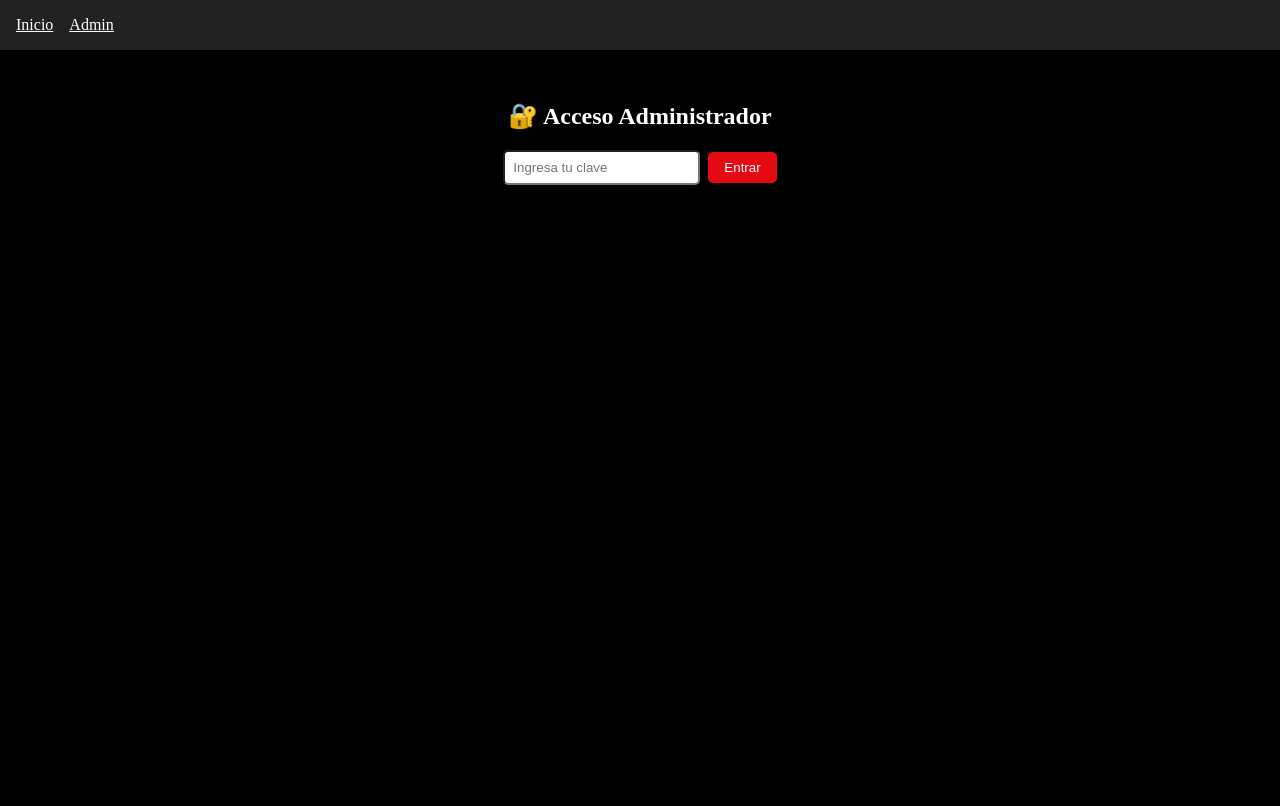
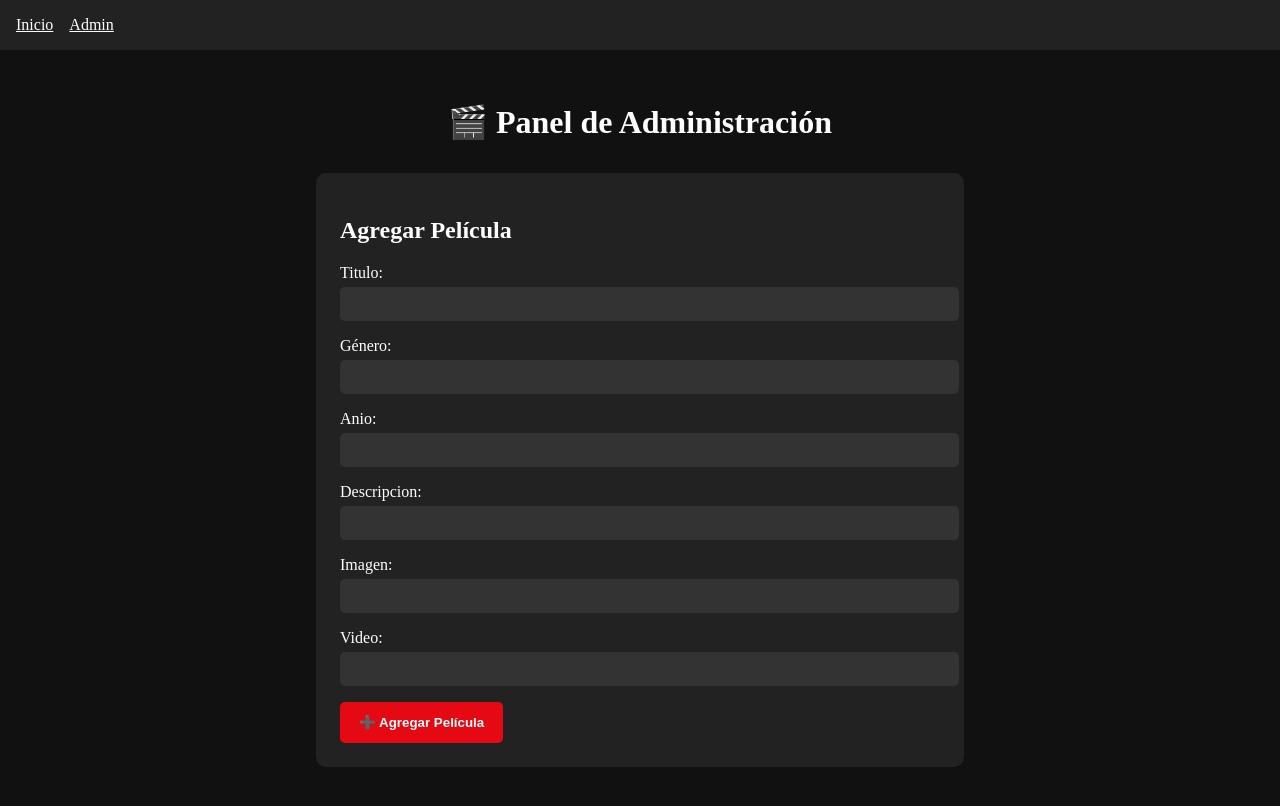
Before and after one commit to Ovi-Orlando/The-mayor, a React (Vite) app: page /admin in a window 1280 px wide. Shown: the top 806 px of the page. Built offline with nearby package versions, Linux system fonts and the light colour scheme.

Commit message:
Update Admin.jsx

```diff
--- a/src/pages/Admin.jsx
+++ b/src/pages/Admin.jsx
@@ -1,34 +1,120 @@
 import { useState } from "react";
 
 export default function Admin() {
-  const [clave, setClave] = useState("");
-  const [autenticado, setAutenticado] = useState(false);
+  const [peliculas, setPeliculas] = useState([]);
+  const [form, setForm] = useState({
+    titulo: "",
+    género: "",
+    anio: "",
+    descripcion: "",
+    imagen: "",
+    video: "",
+  });
 
-  const verificarClave = () => {
-    if (clave === "admin_ovi") setAutenticado(true);
-    else alert("Clave incorrecta");
+  const handleChange = (e) => {
+    setForm({ ...form, [e.target.name]: e.target.value });
+  };
+
+  const handleSubmit = (e) => {
+    e.preventDefault();
+    const nuevaPelicula = { ...form, id: Date.now() };
+    setPeliculas([...peliculas, nuevaPelicula]);
+    setForm({ titulo: "", género: "", anio: "", descripcion: "", imagen: "", video: "" });
+  };
+
+  const eliminar = (id) => {
+    setPeliculas(peliculas.filter((p) => p.id !== id));
   };
 
   return (
-    <div style={{ background: "#000", color: "#fff", minHeight: "100vh", padding: "2rem" }}>
-      {!autenticado ? (
-        <div style={{ textAlign: "center" }}>
-          <h2>🔐 Acceso Administrador</h2>
-          <input
-            type="password"
-            placeholder="Ingresa tu clave"
-            value={clave}
-            onChange={(e) => setClave(e.target.value)}
-            style={{ padding: "0.5rem", borderRadius: "5px", marginRight: "0.5rem" }}
-          />
-          <button onClick={verificarClave} style={{ padding: "0.5rem 1rem", background: "#e50914", color: "#fff", border: "none", borderRadius: "5px" }}>
-            Entrar
-          </button>
-        </div>
-      ) : (
-        <div style={{ textAlign: "center" }}>
-          <h1>🎬 Panel de Administración</h1>
-          <p>Aquí podrás subir y gestionar tus películas (versión completa próximamente).</p>
+    <div style={{ padding: "2rem", backgroundColor: "#111", color: "#fff", minHeight: "100vh" }}>
+      <h1 style={{ textAlign: "center", marginBottom: "2rem" }}>🎬 Panel de Administración</h1>
+
+      <form
+        onSubmit={handleSubmit}
+        style={{
+          maxWidth: "600px",
+          margin: "0 auto 2rem",
+          background: "#222",
+          padding: "1.5rem",
+          borderRadius: "10px",
+        }}
+      >
+        <h2>Agregar Película</h2>
+        {["titulo", "género", "anio", "descripcion", "imagen", "video"].map((campo) => (
+          <div key={campo} style={{ marginBottom: "1rem" }}>
+            <label style={{ display: "block", marginBottom: "0.3rem" }}>
+              {campo.charAt(0).toUpperCase() + campo.slice(1)}:
+            </label>
+            <input
+              type="text"
+              name={campo}
+              value={form[campo]}
+              onChange={handleChange}
+              required
+              style={{
+                width: "100%",
+                padding: "0.6rem",
+                borderRadius: "5px",
+                border: "none",
+                background: "#333",
+                color: "#fff",
+              }}
+            />
+          </div>
+        ))}
+
+        <button
+          type="submit"
+          style={{
+            background: "#e50914",
+            border: "none",
+            padding: "0.8rem 1.2rem",
+            color: "#fff",
+            borderRadius: "5px",
+            cursor: "pointer",
+            fontWeight: "bold",
+          }}
+        >
+          ➕ Agregar Película
+        </button>
+      </form>
+
+      {peliculas.length > 0 && (
+        <div>
+          <h2 style={{ textAlign: "center", marginBottom: "1rem" }}>Películas añadidas</h2>
+          <div
+            style={{
+              display: "grid",
+              gridTemplateColumns: "repeat(auto-fit, minmax(250px, 1fr))",
+              gap: "1rem",
+            }}
+          >
+            {peliculas.map((p) => (
+              <div key={p.id} style={{ background: "#222", borderRadius: "10px", padding: "1rem" }}>
+                <img
+                  src={p.imagen}
+                  alt={p.titulo}
+                  style={{ width: "100%", height: "200px", objectFit: "cover", borderRadius: "8px" }}
+                />
+                <h3 style={{ marginTop: "0.5rem" }}>{p.titulo}</h3>
+                <button
+                  onClick={() => eliminar(p.id)}
+                  style={{
+                    background: "#e50914",
+                    border: "none",
+                    padding: "0.5rem 1rem",
+                    color: "#fff",
+                    borderRadius: "5px",
+                    cursor: "pointer",
+                    marginTop: "0.5rem",
+                  }}
+                >
+                  🗑 Eliminar
+                </button>
+              </div>
+            ))}
+          </div>
         </div>
       )}
     </div>
```
